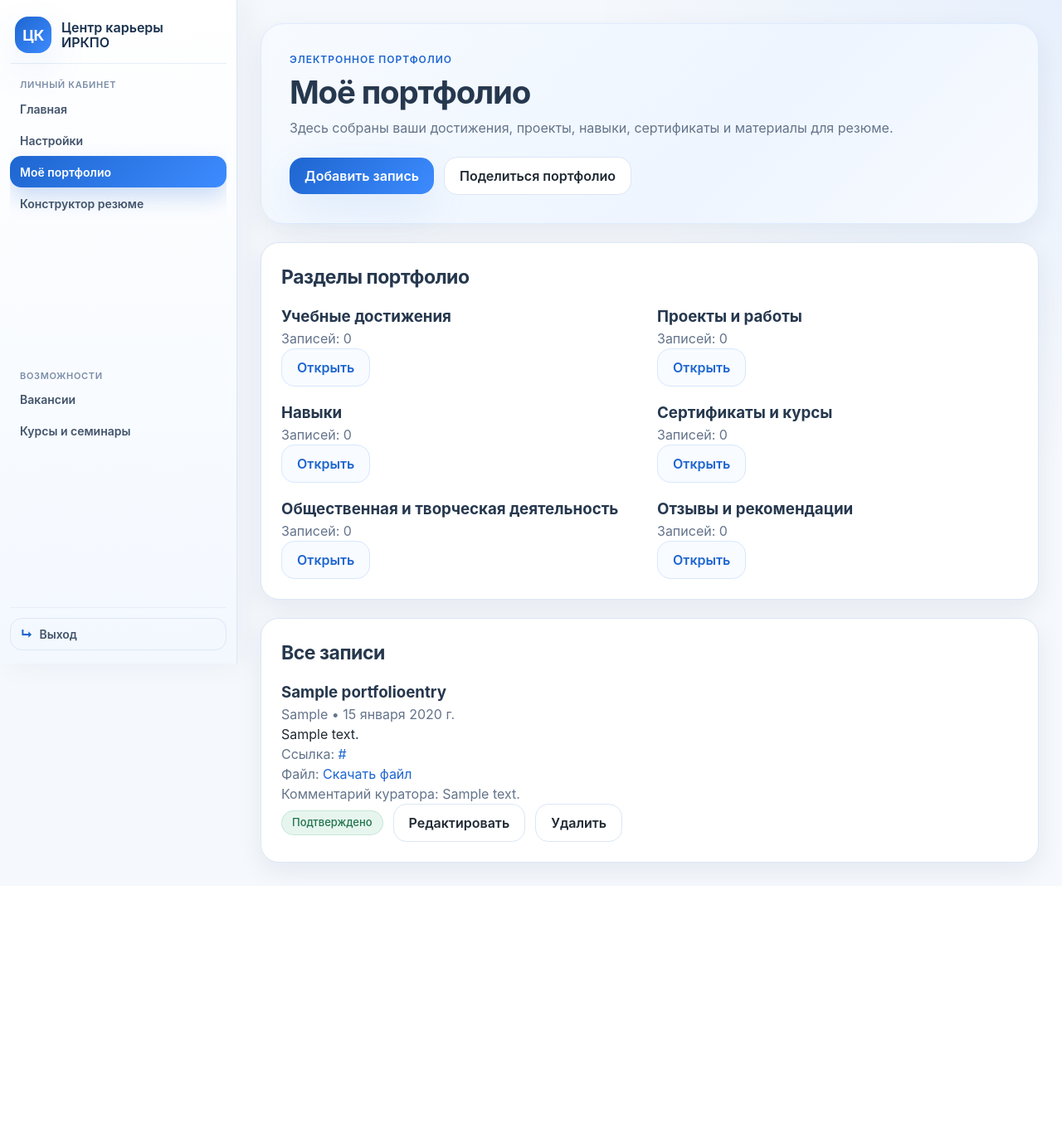
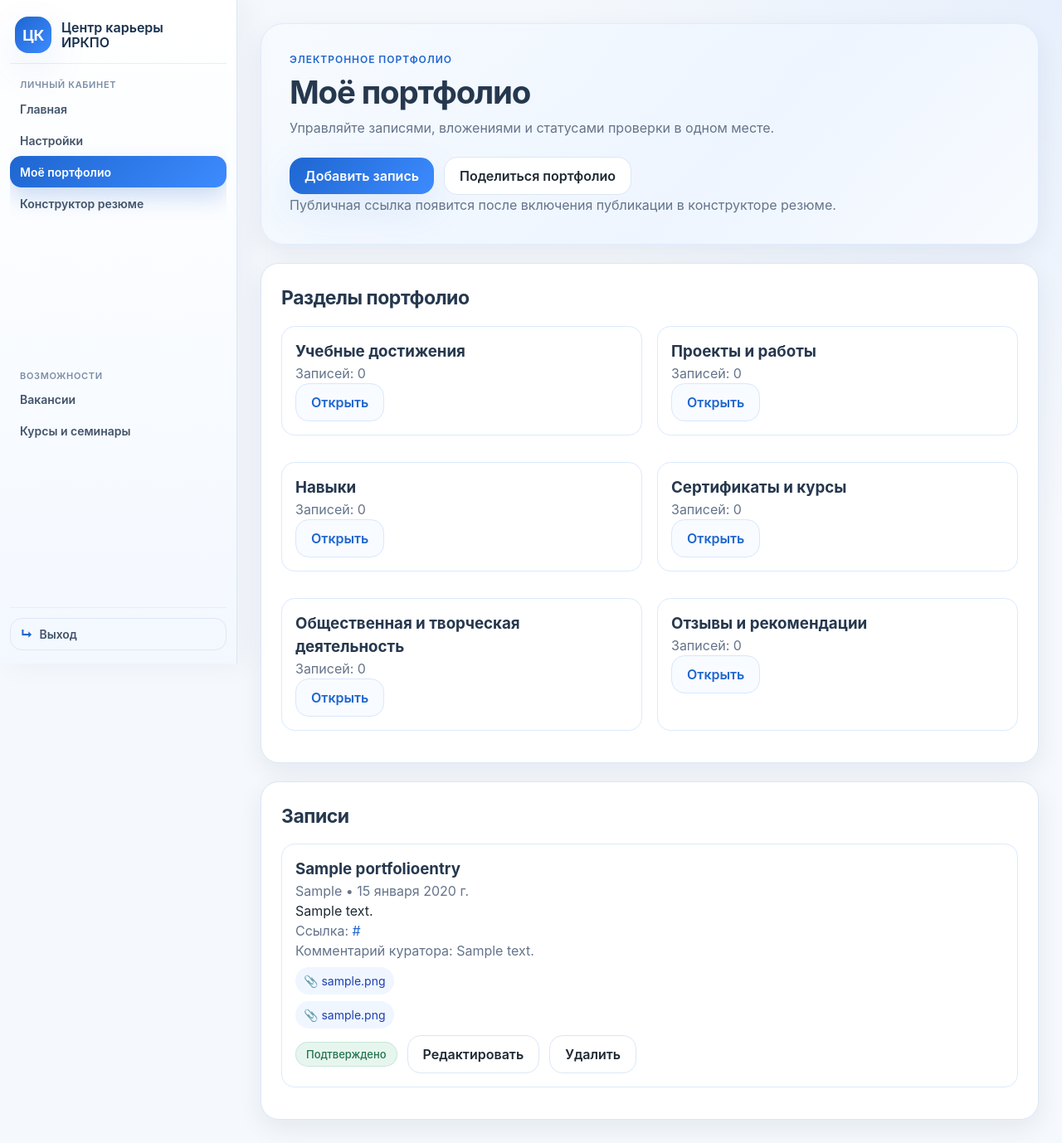
Before and after one commit to liradosik/diploma-career-center-irkpo, a Django app: page /portfolio/ in a window 1280 px wide. Shown: the whole page at 83% size. Before the commit the page ends 1064 px from the top, so only its background shows below. Run offline with Django 5.2, Linux system fonts and the light colour scheme; a user stored in the database is signed in; tables that the repository leaves empty hold one stand-in row (values such as "Sample post"); data that the repository does not hold is empty; parts of the project's set-up code (start-up, migrations or seed data) failed here and were passed over.

Commit message:
Improve student portfolio management and file attachments

```diff
--- a/career_center/apps/portfolio/models.py
+++ b/career_center/apps/portfolio/models.py
@@ -1,4 +1,7 @@
+from pathlib import Path
+
 from django.conf import settings
+from django.core.validators import FileExtensionValidator
 from django.db import models
 
 
@@ -26,3 +29,19 @@ class PortfolioEntry(models.Model):
 
     def __str__(self):
         return self.title
+
+
+class PortfolioAttachment(models.Model):
+    entry = models.ForeignKey(PortfolioEntry, on_delete=models.CASCADE, related_name='attachments')
+    file = models.FileField(
+        upload_to='portfolio/attachments/',
+        validators=[FileExtensionValidator(allowed_extensions=['pdf', 'jpg', 'jpeg', 'png', 'doc', 'docx', 'zip'])],
+    )
+    uploaded_at = models.DateTimeField(auto_now_add=True)
+
+    @property
+    def filename(self):
+        return Path(self.file.name).name
+
+    def __str__(self):
+        return self.filename
--- a/career_center/apps/portfolio/views.py
+++ b/career_center/apps/portfolio/views.py
@@ -1,5 +1,6 @@
 from collections import OrderedDict
 
+from django.contrib import messages
 from django.db.models import Q
 from django.shortcuts import get_object_or_404, redirect, render
 from django.utils import timezone
@@ -8,7 +9,7 @@ from apps.accounts.decorators import role_required
 from apps.accounts.models import ActivityLog, User
 
 from .forms import PortfolioEntryForm
-from .models import PortfolioEntry
+from .models import PortfolioAttachment, PortfolioEntry
 
 
 SECTION_DEFINITIONS = OrderedDict(
@@ -25,7 +26,7 @@ SECTION_DEFINITIONS = OrderedDict(
 
 @role_required(User.Role.STUDENT)
 def list_entries(request):
-    base_qs = PortfolioEntry.objects.filter(student=request.user)
+    base_qs = PortfolioEntry.objects.filter(student=request.user).prefetch_related('attachments')
     entries = base_qs.order_by('-date')
     selected_type = request.GET.get('type', '')
     if selected_type:
@@ -38,7 +39,18 @@ def list_entries(request):
     for code, (title, types) in SECTION_DEFINITIONS.items():
         section_cards.append({'code': code, 'title': title, 'count': base_qs.filter(type__in=types).count(), 'types': types})
 
-    return render(request, 'portfolio/list.html', {'entries': entries, 'section_cards': section_cards, 'selected_type': selected_type})
+    profile = getattr(request.user, 'profile', None)
+    resume = getattr(request.user, 'resume_settings', None)
+    resume_public_url = request.build_absolute_uri(f"/resumes/public/{profile.public_resume_token}/") if profile else ''
+    can_share = bool(resume and resume.is_public and profile)
+
+    return render(request, 'portfolio/list.html', {
+        'entries': entries,
+        'section_cards': section_cards,
+        'selected_type': selected_type,
+        'can_share': can_share,
+        'resume_public_url': resume_public_url,
+    })
 
 
 @role_required(User.Role.STUDENT)
@@ -50,6 +62,8 @@ def create_entry(request):
             entry.student = request.user
             entry.status = PortfolioEntry.Status.PENDING
             entry.save()
+            for file_obj in form.cleaned_data['attachments']:
+                PortfolioAttachment.objects.create(entry=entry, file=file_obj)
             ActivityLog.objects.create(student=request.user, event_type=ActivityLog.EventType.PORTFOLIO_CREATED, title=f'Добавлена запись портфолио: {entry.title}', description=entry.type, related_model='portfolio.PortfolioEntry', related_object_id=entry.id)
             ActivityLog.objects.create(student=request.user, event_type=ActivityLog.EventType.PORTFOLIO_PENDING, title=f'Ожидает проверки: {entry.title}', description=entry.type, related_model='portfolio.PortfolioEntry', related_object_id=entry.id)
             return redirect('portfolio:list')
@@ -71,12 +85,18 @@ def edit_entry(request, pk):
                 updated.reviewed_at = None
                 ActivityLog.objects.create(student=request.user, event_type=ActivityLog.EventType.PORTFOLIO_PENDING, title=f'Повторная проверка: {updated.title}', description=updated.type, related_model='portfolio.PortfolioEntry', related_object_id=updated.id)
             updated.save()
+
+            delete_ids = request.POST.getlist('delete_attachments')
+            if delete_ids:
+                PortfolioAttachment.objects.filter(entry=entry, id__in=delete_ids).delete()
+            for file_obj in form.cleaned_data['attachments']:
+                PortfolioAttachment.objects.create(entry=entry, file=file_obj)
             return redirect('portfolio:list')
     else:
         form = PortfolioEntryForm(instance=entry)
-    return render(request, 'portfolio/form.html', {'form': form, 'entry': entry})
+    return render(request, 'portfolio/form.html', {'form': form, 'entry': entry, 'existing_attachments': entry.attachments.all()})
 
-
+# unchanged below
 @role_required(User.Role.CURATOR)
 def review_queue(request):
     students = User.objects.filter(role=User.Role.STUDENT).filter(Q(study_group__curator=request.user, study_group__is_active=True) | Q(study_group__isnull=True, curator=request.user)).exclude(academic_status=User.AcademicStatus.GRADUATED).distinct()
--- a/career_center/static/css/style.css
+++ b/career_center/static/css/style.css
@@ -3923,3 +3923,13 @@ input[type="submit"].btn-primary:hover {
 .avatar-sm{width:40px;height:40px;font-size:14px}
 .avatar-md{width:56px;height:56px;font-size:18px}
 .avatar-lg{width:128px;height:128px;font-size:30px}
+
+/* student/portfolio */
+.student-portfolio-section-card,.student-portfolio-entry-card{background:#fff;border:1px solid #dbeafe;border-radius:16px;padding:16px;margin-bottom:14px}
+.student-portfolio-attachments{display:flex;flex-wrap:wrap;gap:8px;margin:8px 0}
+.student-portfolio-attachment{display:inline-block;background:#eff6ff;color:#1e40af;padding:6px 10px;border-radius:999px;text-decoration:none;font-size:14px}
+.student-portfolio-attachment:hover{background:#dbeafe}
+.student-portfolio-link{color:#1E66D0;word-break:break-all}
+.student-portfolio-form-card .student-portfolio-form p{margin-bottom:14px}
+.student-portfolio-existing-files{margin:14px 0;padding:12px;border:1px solid #dbeafe;border-radius:12px;background:#f8fbff}
+.student-portfolio-file-row{display:flex;gap:8px;align-items:center;margin:8px 0}
--- a/career_center/templates/portfolio/list.html
+++ b/career_center/templates/portfolio/list.html
@@ -2,21 +2,27 @@
 {% load ui_extras %}
 {% block title %}Портфолио{% endblock %}
 {% block content %}
-<section class="hero">
+<section class="hero student-portfolio-hero">
   <div class="hero-kicker">Электронное портфолио</div>
   <h1>Моё портфолио</h1>
-  <p>Здесь собраны ваши достижения, проекты, навыки, сертификаты и материалы для резюме.</p>
+  <p>Управляйте записями, вложениями и статусами проверки в одном месте.</p>
   <div class="hero-actions">
     <a class="btn btn-primary" href="{% url 'portfolio:create' %}">Добавить запись</a>
-    <a class="btn" href="{% url 'resumes:builder' %}">Поделиться портфолио</a>
+    {% if can_share %}
+      <a class="btn" href="{{ resume_public_url }}" target="_blank">Открыть публичное резюме</a>
+      <button class="btn" type="button" onclick="navigator.clipboard.writeText('{{ resume_public_url }}')">Скопировать ссылку</button>
+    {% else %}
+      <a class="btn" href="{% url 'resumes:builder' %}">Поделиться портфолио</a>
+    {% endif %}
   </div>
+  {% if not can_share %}<p class="muted">Публичная ссылка появится после включения публикации в конструкторе резюме.</p>{% endif %}
 </section>
 
-<section class="section card">
+<section class="section card student-portfolio-sections">
   <h2>Разделы портфолио</h2>
   <div class="grid grid-2">
     {% for sec in section_cards %}
-      <article class="list-item">
+      <article class="student-portfolio-section-card">
         <h3>{{ sec.title }}</h3>
         <p class="muted">Записей: {{ sec.count }}</p>
         <a class="btn btn-link" href="?type={{ sec.code }}">Открыть</a>
@@ -25,16 +31,26 @@
   </div>
 </section>
 
-<section class="section card">
-  <h2>Все записи</h2>
+<section class="section card student-portfolio-list-card">
+  <h2>Записи</h2>
   {% for entry in entries %}
-    <article class="list-item">
+    <article class="student-portfolio-entry-card">
       <h3>{{ entry.title }}</h3>
       <p class="muted">{{ PORTFOLIO_TYPE_LABELS|dict_get:entry.type }} • {{ entry.date }}</p>
       <p>{{ entry.description|truncatechars:220 }}</p>
-      {% if entry.link %}<p class="muted">Ссылка: <a style="color:#1E66D0;" href="{{ entry.link }}">{{ entry.link }}</a></p>{% endif %}
-      {% if entry.file %}<p class="muted">Файл: <a style="color:#1E66D0;" href="{{ entry.file.url }}">Скачать файл</a></p>{% endif %}
+      {% if entry.link %}<p class="muted">Ссылка: <a class="student-portfolio-link" href="{{ entry.link }}" target="_blank">{{ entry.link }}</a></p>{% endif %}
       {% if entry.curator_comment %}<p class="muted">Комментарий куратора: {{ entry.curator_comment }}</p>{% endif %}
+
+      {% if entry.attachments.all %}
+      <div class="student-portfolio-attachments">
+        {% for attachment in entry.attachments.all %}
+          <a href="{{ attachment.file.url }}" class="student-portfolio-attachment" target="_blank">📎 {{ attachment.filename }}</a>
+        {% endfor %}
+      </div>
+      {% endif %}
+
+      {% if entry.file %}<div class="student-portfolio-attachments"><a href="{{ entry.file.url }}" class="student-portfolio-attachment" target="_blank">📎 {{ entry.file.name|cut:'portfolio/files/' }}</a></div>{% endif %}
+
       <div class="inline-actions">
         {% if entry.status == 'pending' %}<span class="badge badge-pending">Ожидает проверки</span>{% endif %}
         {% if entry.status == 'approved' %}<span class="badge badge-approved">Подтверждено</span>{% endif %}
```
Also changed, not shown: career_center/apps/portfolio/forms.py (+19 -11 lines), career_center/templates/portfolio/form.html (+23 -5 lines), career_center/apps/portfolio/migrations/0002_portfolioattachment.py (added).
